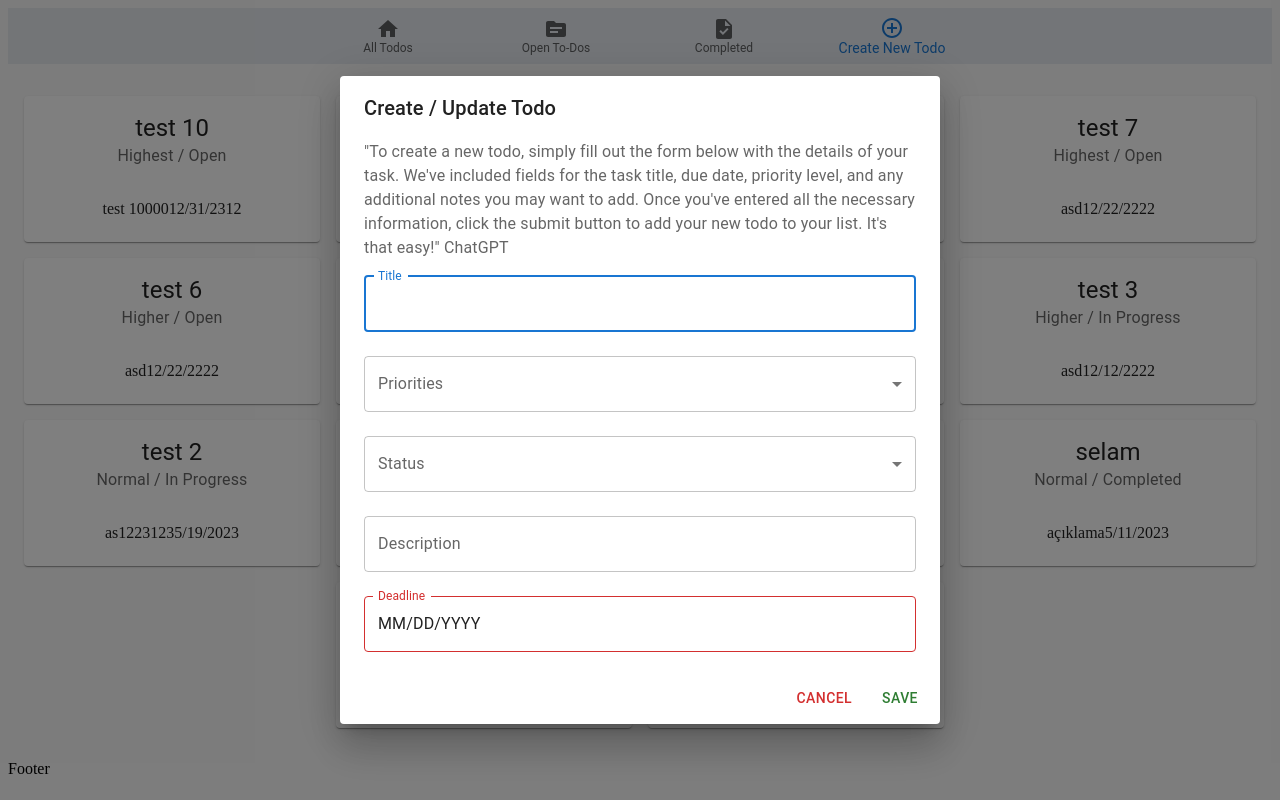
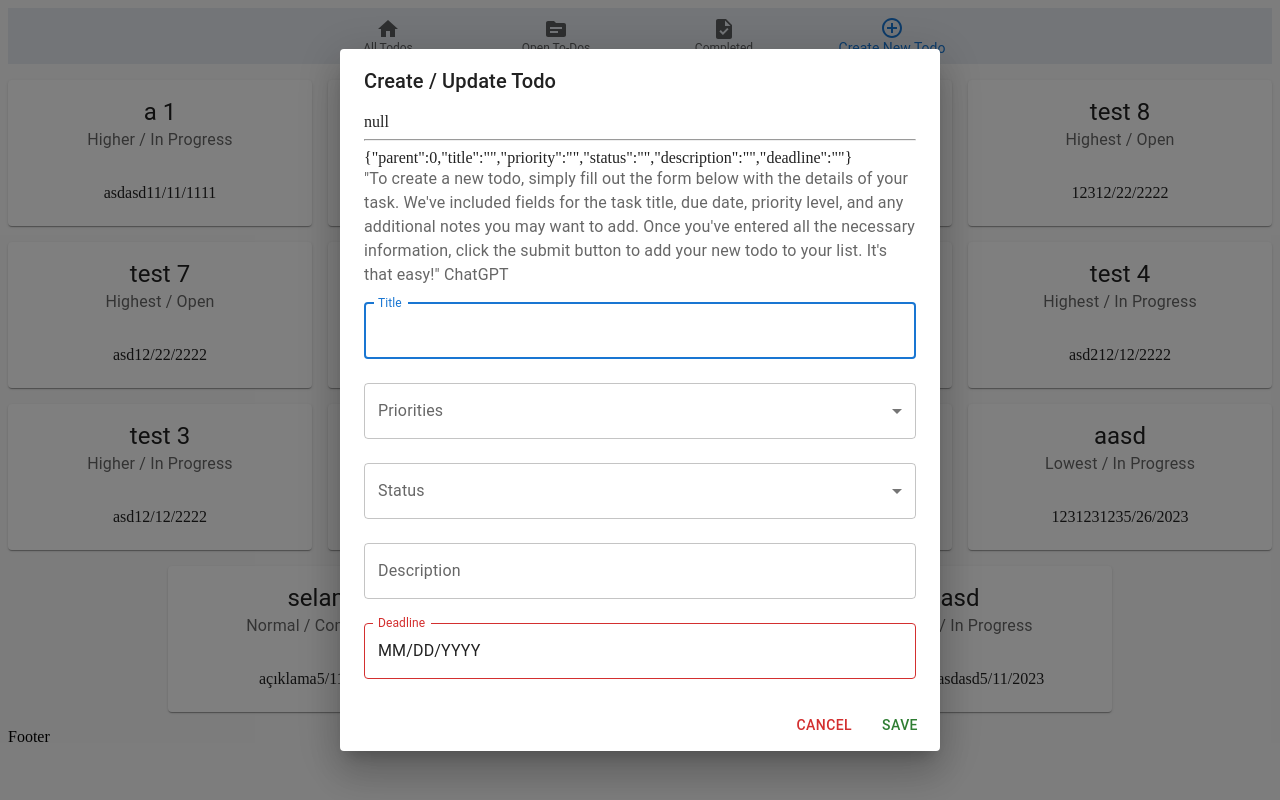
Before and after one commit to mustafacagri/react-todos, a React (Create React App) app: page / in a window 1280 px wide. Both pictures are taken after a click on the button "Create New Todo". Built offline with nearby package versions, Linux system fonts and the light colour scheme; data requests are answered from the project's data file.

Commit message:
feat: populate the todo data on the editing page (except deadline)

```diff
--- a/src/components/Home/Index.js
+++ b/src/components/Home/Index.js
@@ -3,13 +3,11 @@ import { useFetchTodosQuery } from '../../store/apis/todosApi'
 import { Box, Grid, Skeleton } from '@mui/material'
 import Todo from '../Todo'
 import { makeStyles } from  '@mui/styles'
-import { useEffect, useState } from 'react'
 
 export default function Home() {
 const useStyles = makeStyles(theme => ({
     root: {
         flexGrow: 1,
-        padding: theme.spacing(2)
     }
 }))
 
--- a/src/components/Home/TodoForm.js
+++ b/src/components/Home/TodoForm.js
@@ -1,4 +1,4 @@
-import React from 'react'
+import React, { useEffect } from 'react'
 import Button from '../utils/Button'
 import TextField from '@mui/material/TextField'
 import Dialog from '@mui/material/Dialog'
@@ -10,13 +10,14 @@ import { MenuItem } from '@mui/material/'
 import { DatePicker } from '@mui/x-date-pickers/DatePicker'
 import dayjs from 'dayjs'
 import { useSelector, useDispatch } from 'react-redux'
-import { closeTodoModal } from '../../store/slices/uiSlice'
+import { setTodo, closeTodoModal } from '../../store/slices/uiSlice'
 import { useState } from 'react'
 import { useAddTodoMutation } from '../../store/apis/todosApi'
 import Alert from '@mui/material/Alert'
 
-
 function TodoForm() {
+  const initialTodoState = useSelector(state => state.ui.initialTodoState)
+  const stateTodo = useSelector(state => state.ui.todo)
   const [addTodo, results] = useAddTodoMutation()
   const dispatch = useDispatch()
   const handleClose = () => dispatch(closeTodoModal())
@@ -27,11 +28,23 @@ function TodoForm() {
 
   const [formResult, setFormResult] = useState({})
 
-  const initialTodoState = { parent: 0, title: '', priority: '', status: '', description: '', deadline: '' }
+  const up = () => {
+    return { ...stateTodo }
+  }
 
-  const [todoData, setTodoData] = useState({
-    ...initialTodoState
-  })
+  useEffect(() => {
+    // Update the document title using the browser API
+    console.warn('useEffect', stateTodo)
+		if (stateTodo) {
+			const todo = {...stateTodo}
+			console.info(todo, 'todo 41')
+			// todo.deadline = new Date(todo.deadline)
+			delete todo.deadline
+			setTodoData({...todo})
+		}
+  }, [stateTodo])
+
+  const [todoData, setTodoData] = useState(stateTodo ? up() : { ...initialTodoState })
 
   const handleChange = event => {
     setTodoData({ ...todoData, [event.target.name]: event.target.value })
@@ -56,12 +69,14 @@ function TodoForm() {
       }
 
       setFormResult({ message: null, isSuccess: true, notValidatedKey: null })
+      dispatch(setTodo(null))
     }
 
     if (todoData.title && todoData.deadline && todoData.status && todoData.priority && todoData.description) {
       addTodo(todoData).then(res => {
         if (res?.data) {
           setTodoData(initialTodoState) // clear the form
+          dispatch(setTodo(null))
           handleClose()
         } else {
           console.info(res, 'res')
@@ -74,6 +89,10 @@ function TodoForm() {
     <Dialog open={isTodoModal} onClose={handleClose}>
       <DialogTitle>Create / Update Todo</DialogTitle>
       <DialogContent>
+        <span>{JSON.stringify(stateTodo)}</span>
+        <hr />
+        <span>{JSON.stringify(todoData)}</span>
+
         {formResult.isSuccess === false && (
           <Alert severity="error" sx={{ my: 2 }}>
             {formResult.message}
--- a/src/components/Todo.js
+++ b/src/components/Todo.js
@@ -1,15 +1,18 @@
 import React from 'react'
-import {
-    Card,
-    CardContent,
-    CardHeader
-} from  '@mui/material'
+import { Card, CardContent, CardHeader } from '@mui/material'
 import { useSelector } from 'react-redux'
-
+import { useDispatch } from 'react-redux'
+import { setTodo, openTodoModal } from '../store/slices/uiSlice'
 
 function Todo({ todo }) {
+  const dispatch = useDispatch()
   const priorities = useSelector(state => state.ui.priorities)
   const priority = priorities[todo?.priority]
+
+  const editTodo = () => {
+    dispatch(setTodo(todo))
+    dispatch(openTodoModal())
+  }
 
   let deadline = ''
   if (todo?.deadline) {
@@ -20,17 +23,11 @@ import { useSelector } from 'react-redux'
   return (
     <>
       <Card>
-                            <CardHeader
-                                title={todo?.title}
-                                subheader={subheader}
-                            />
+        <CardHeader title={todo?.title} subheader={subheader} onClick={() => editTodo()} />
         <CardContent>
-                                <label>
-                                    {todo?.description}
-                                </label>
+          <label>{todo?.description}</label>
           <span>{deadline}</span>
         </CardContent>
-
       </Card>
     </>
   )
--- a/src/data/db.json
+++ b/src/data/db.json
@@ -139,6 +139,16 @@
       "priority": "5",
       "description": "test 10000",
       "id": 14
+    },
+    {
+      "title": "a 1",
+      "deadline": -27080280927029,
+      "status": "In Progress",
+      "parent": 0,
+      "createdTime": 1683657648038,
+      "priority": "4",
+      "description": "asdasd",
+      "id": 15
     }
   ]
 }
--- a/src/store/slices/uiSlice.js
+++ b/src/store/slices/uiSlice.js
@@ -1,6 +1,8 @@
 import { createSlice } from '@reduxjs/toolkit'
 
 const initialState = {
+  initialTodoState: { parent: 0, title: '', priority: '', status: '', description: '', deadline: '' },
+  todo: null,
   isTodoModal: false,
   statuses: ['Open', 'In Progress', 'Completed', 'Closed'],
   priorities: { 5: 'Highest', 4: 'Higher', 3: 'Normal', 2: 'Lower', 1: 'Lowest' }
@@ -14,10 +16,16 @@ export const uiSlice = createSlice({
     },
     closeTodoModal: state => {
       state.isTodoModal = false
+    },
+    setTodo: (state, action) => {
+      // console.log(action.payload, 'action')
+      state.todo = { ...action.payload }
+
+			console.info(state.todo, 'state.todo')
     }
   }
 })
 
-export const { getPrioritiesById, openTodoModal, closeTodoModal } = uiSlice.actions
+export const { getPrioritiesById, openTodoModal, closeTodoModal, setTodo } = uiSlice.actions
 
 export default uiSlice.reducer
```
Lines whose indentation alone changed are shown as unchanged.
